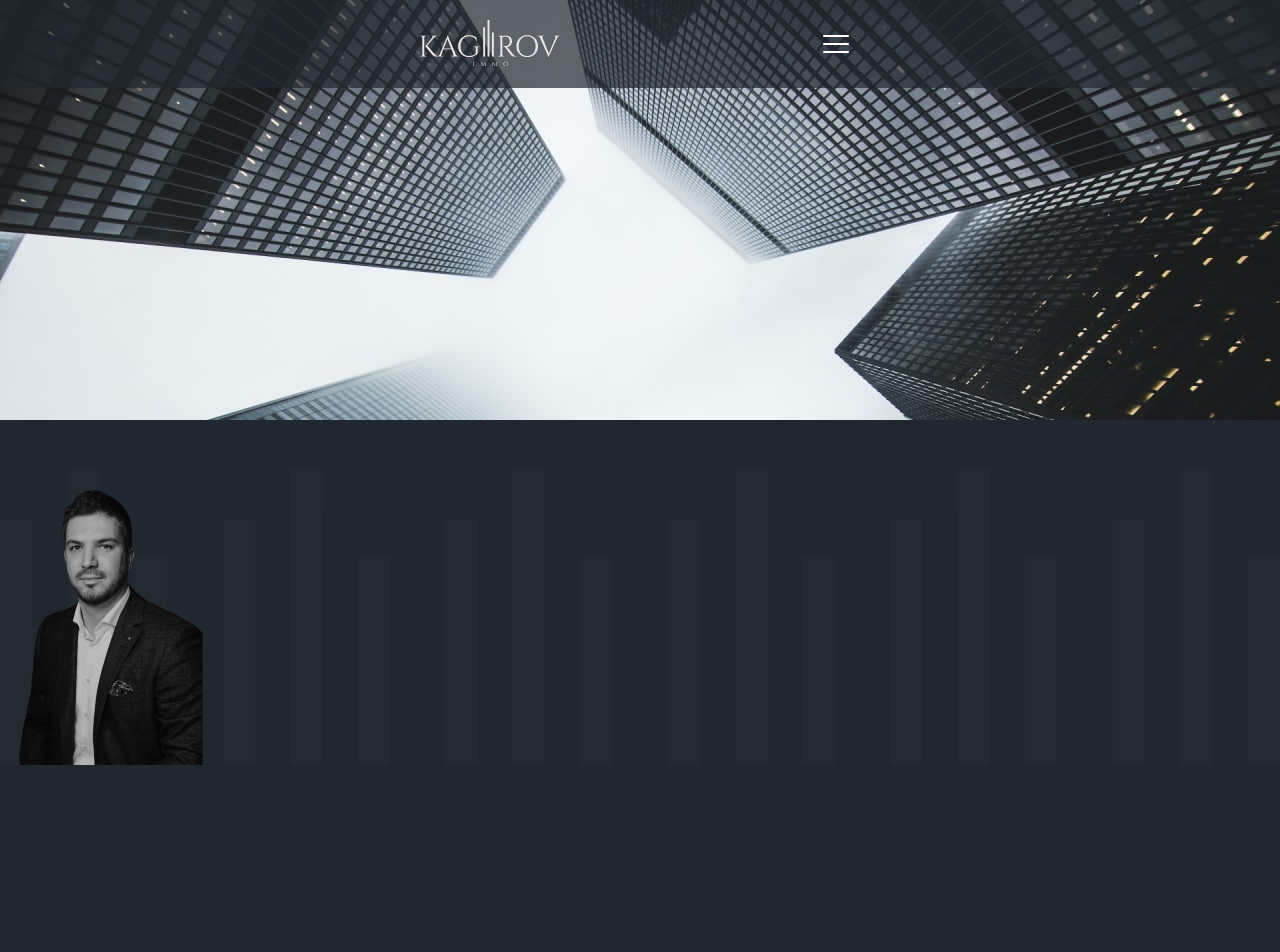
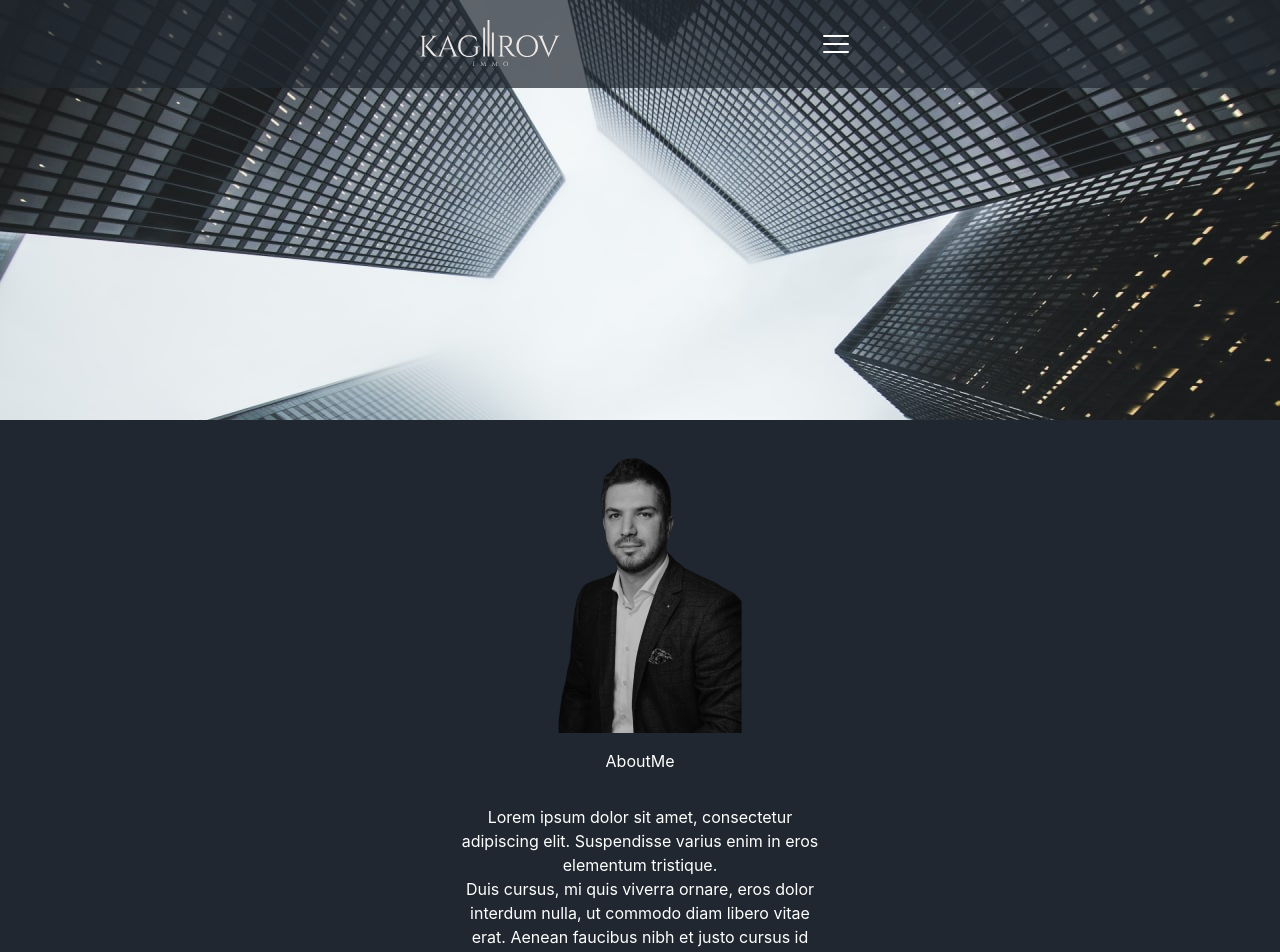
Before and after one commit to IcebergStudioRU/kagirov_immo, a React (Create React App) app: page / in a window 1280 px wide. Shown: the top 952 px of the page. Built offline with nearby package versions, Linux system fonts and the light colour scheme.

Commit message:
added changes

```diff
--- a/src/components/pages/main/aboutMe/AboutMe.js
+++ b/src/components/pages/main/aboutMe/AboutMe.js
@@ -3,11 +3,16 @@ import {ReactComponent as Stripes} from "./svg/svg-stripes.svg"
 import Zelimhan from "./images/zelimkhan.png"
 const AboutMe = () => {
     return (
-        <div className="bg-aboutMeBg w-1/1 h-550 pt-12" >
-            <div className="bg-aboutMeImage bg-no-repeat bg-cover">
-            <div>
+        <div className="bg-aboutMeBg w-1/1 h-550 pt-4" >
+
+            <div className='flex justify-center'>
                 <img src={Zelimhan}/>
             </div>
+            <div className='p-4 flex flex-col items-center '>
+                <h1 className='text-white mb-8'>AboutMe</h1>
+                <p className='text-center text-white'>Lorem ipsum dolor sit amet, consectetur<br/> adipiscing elit. Suspendisse varius enim in eros<br/> elementum tristique. </p>
+
+<p className='text-center text-white'>Duis cursus, mi quis viverra ornare, eros dolor<br/> interdum nulla, ut commodo diam libero vitae<br/> erat. Aenean faucibus nibh et justo cursus id<br/> rutrum lorem imperdiet</p>
             </div>
         </div>
     );
```
